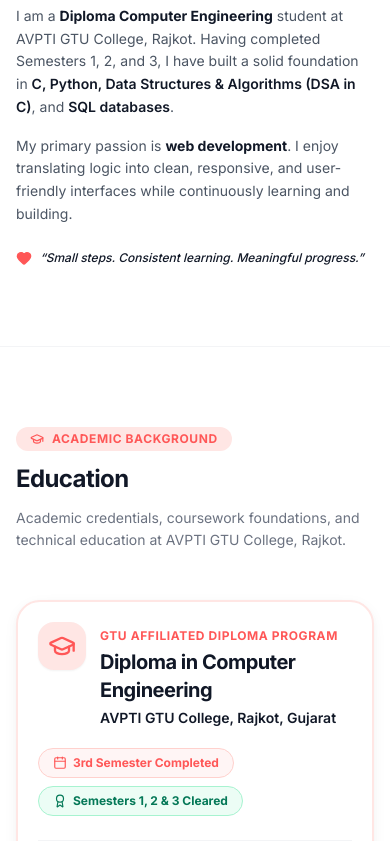
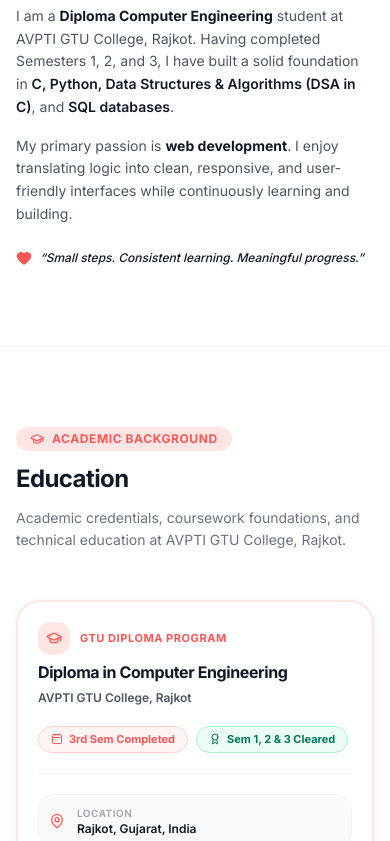
Before and after one commit to bansijethava/portfolio, a Next.js app: page / in a window 390 px wide. Shown: the part 1156-1997 px from the top of the page. Built offline with nearby package versions, Linux system fonts and the light colour scheme.

Commit message:
responsive: optimize mobile layout for single-line titles, clean cards, and non-overlapping navbar

```diff
--- a/components/Education.tsx
+++ b/components/Education.tsx
@@ -36,60 +36,63 @@ export default function Education() {
 
         {/* Institution Highlight Header Card */}
         <div className="relative p-5 sm:p-7 md:p-9 rounded-3xl bg-white dark:bg-[#131926] border-2 border-[#FFE6E4] dark:border-white/[0.08] shadow-card dark:shadow-[0_8px_32px_rgba(0,0,0,0.6)] hover:shadow-elevated transition-all duration-300">
-          <div className="flex flex-col lg:flex-row lg:items-center justify-between gap-5 sm:gap-6 pb-6 border-b border-[#F3F4F6] dark:border-white/[0.08]">
-            <div className="flex items-start gap-3.5 sm:gap-4">
-              <div className="w-12 h-12 sm:w-14 sm:h-14 rounded-2xl bg-[#FFE6E4] dark:bg-[#FF5757]/15 dark:border dark:border-[#FF5757]/30 text-[#FF5757] dark:text-[#FF7D77] flex items-center justify-center flex-shrink-0 p-2.5 sm:p-3 shadow-sm">
-                <GraduationCap className="w-7 h-7 sm:w-8 sm:h-8" />
+          <div className="flex flex-col lg:flex-row lg:items-center justify-between gap-4 sm:gap-6 pb-5 sm:pb-6 border-b border-[#F3F4F6] dark:border-white/[0.08]">
+            <div className="space-y-1.5 sm:space-y-2">
+              {/* Top Row: Icon + Program Badge */}
+              <div className="flex items-center gap-2.5">
+                <div className="w-8 h-8 sm:w-11 sm:h-11 rounded-xl sm:rounded-2xl bg-[#FFE6E4] dark:bg-[#FF5757]/15 dark:border dark:border-[#FF5757]/30 text-[#FF5757] dark:text-[#FF7D77] flex items-center justify-center flex-shrink-0 p-1.5 sm:p-2 shadow-sm">
+                  <GraduationCap className="w-4 h-4 sm:w-6 sm:h-6" />
+                </div>
+                <span className="text-[11px] sm:text-xs font-bold uppercase tracking-wider text-[#FF5757] dark:text-[#FF7D77] whitespace-nowrap">
+                  GTU Diploma Program
+                </span>
               </div>
-              <div className="min-w-0">
-                <span className="text-xs font-bold uppercase tracking-wider text-[#FF5757] dark:text-[#FF7D77]">
-                  GTU Affiliated Diploma Program
-                </span>
-                <h3 className="text-xl sm:text-2xl font-bold text-[#111827] dark:text-white tracking-tight mt-0.5 break-words">
-                  {educationData.degree} in {educationData.field}
-                </h3>
-                <p className="text-sm font-semibold text-[#111827] dark:text-slate-200 mt-1">
-                  {educationData.institution}
-                </p>
-              </div>
+
+              {/* Title & Institution: Given full width so it stays on a clean single line */}
+              <h3 className="text-base sm:text-xl lg:text-2xl font-bold text-[#111827] dark:text-white tracking-tight whitespace-nowrap sm:whitespace-normal">
+                {educationData.degree} in {educationData.field}
+              </h3>
+              <p className="text-xs sm:text-sm font-semibold text-[#4B5563] dark:text-slate-300 whitespace-nowrap sm:whitespace-normal">
+                AVPTI GTU College, Rajkot
+              </p>
             </div>
 
             {/* Academic Badges */}
-            <div className="flex flex-wrap items-center gap-2 sm:gap-2.5">
-              <div className="flex items-center gap-1.5 sm:gap-2 px-3.5 sm:px-4 py-1.5 sm:py-2 rounded-full bg-[#FFF5F5] dark:bg-[#182030] border border-[#FFD1CD] dark:border-[#FF5757]/30 text-xs font-bold text-[#FF5757] dark:text-[#FF7D77]">
-                <Calendar className="w-3.5 h-3.5 text-[#FF5757] dark:text-[#FF7D77]" />
-                <span>3rd Semester Completed</span>
+            <div className="flex flex-wrap items-center gap-2 pt-1 sm:pt-0">
+              <div className="inline-flex items-center gap-1.5 px-3 py-1 sm:px-4 sm:py-1.5 rounded-full bg-[#FFF5F5] dark:bg-[#182030] border border-[#FFD1CD] dark:border-[#FF5757]/30 text-[11px] sm:text-xs font-bold text-[#FF5757] dark:text-[#FF7D77] whitespace-nowrap">
+                <Calendar className="w-3 h-3 text-[#FF5757] dark:text-[#FF7D77]" />
+                <span>3rd Sem Completed</span>
               </div>
-              <div className="flex items-center gap-1.5 sm:gap-2 px-3.5 sm:px-4 py-1.5 sm:py-2 rounded-full bg-emerald-50 dark:bg-emerald-950/40 border border-emerald-200 dark:border-emerald-800/60 text-xs font-bold text-emerald-700 dark:text-emerald-400">
-                <Award className="w-3.5 h-3.5" />
-                <span>Semesters 1, 2 &amp; 3 Cleared</span>
+              <div className="inline-flex items-center gap-1.5 px-3 py-1 sm:px-4 sm:py-1.5 rounded-full bg-emerald-50 dark:bg-emerald-950/40 border border-emerald-200 dark:border-emerald-800/60 text-[11px] sm:text-xs font-bold text-emerald-700 dark:text-emerald-400 whitespace-nowrap">
+                <Award className="w-3 h-3" />
+                <span>Sem 1, 2 &amp; 3 Cleared</span>
               </div>
             </div>
           </div>
 
           {/* Quick Metrics Bar */}
-          <div className="pt-6 grid grid-cols-1 sm:grid-cols-3 gap-3 sm:gap-4 text-xs sm:text-sm">
-            <div className="flex items-center gap-3 p-3 sm:p-3.5 rounded-2xl bg-[#FAFAFA] dark:bg-[#182030] border border-[#F3F4F6] dark:border-white/[0.06]">
+          <div className="pt-5 sm:pt-6 grid grid-cols-1 sm:grid-cols-3 gap-2.5 sm:gap-4 text-xs sm:text-sm">
+            <div className="flex items-center gap-3 p-2.5 sm:p-3.5 rounded-2xl bg-[#FAFAFA] dark:bg-[#182030] border border-[#F3F4F6] dark:border-white/[0.06]">
               <MapPin className="w-4 h-4 text-[#FF5757] flex-shrink-0" />
               <div className="min-w-0">
-                <p className="text-xs text-[#9CA3AF] dark:text-slate-400 font-semibold uppercase tracking-wider">Location</p>
-                <p className="font-semibold text-[#111827] dark:text-slate-100 truncate">{educationData.location}</p>
+                <p className="text-[10px] sm:text-xs text-[#9CA3AF] dark:text-slate-400 font-semibold uppercase tracking-wider">Location</p>
+                <p className="font-semibold text-[#111827] dark:text-slate-100 text-xs sm:text-sm truncate whitespace-nowrap">Rajkot, Gujarat, India</p>
               </div>
             </div>
 
-            <div className="flex items-center gap-3 p-3 sm:p-3.5 rounded-2xl bg-[#FAFAFA] dark:bg-[#182030] border border-[#F3F4F6] dark:border-white/[0.06]">
+            <div className="flex items-center gap-3 p-2.5 sm:p-3.5 rounded-2xl bg-[#FAFAFA] dark:bg-[#182030] border border-[#F3F4F6] dark:border-white/[0.06]">
               <Layers className="w-4 h-4 text-[#FF5757] flex-shrink-0" />
               <div className="min-w-0">
-                <p className="text-xs text-[#9CA3AF] dark:text-slate-400 font-semibold uppercase tracking-wider">Core CSE Subjects</p>
-                <p className="font-semibold text-[#111827] dark:text-slate-100 truncate">15 Rigorous Subjects</p>
+                <p className="text-[10px] sm:text-xs text-[#9CA3AF] dark:text-slate-400 font-semibold uppercase tracking-wider">Core CSE Subjects</p>
+                <p className="font-semibold text-[#111827] dark:text-slate-100 text-xs sm:text-sm truncate whitespace-nowrap">15 Rigorous Subjects</p>
               </div>
             </div>
 
-            <div className="flex items-center gap-3 p-3 sm:p-3.5 rounded-2xl bg-[#FAFAFA] dark:bg-[#182030] border border-[#F3F4F6] dark:border-white/[0.06]">
+            <div className="flex items-center gap-3 p-2.5 sm:p-3.5 rounded-2xl bg-[#FAFAFA] dark:bg-[#182030] border border-[#F3F4F6] dark:border-white/[0.06]">
               <Sparkles className="w-4 h-4 text-[#FF5757] flex-shrink-0" />
               <div className="min-w-0">
-                <p className="text-xs text-[#9CA3AF] dark:text-slate-400 font-semibold uppercase tracking-wider">Technical Milestones</p>
-                <p className="text-xs sm:text-sm font-semibold text-[#111827] dark:text-slate-100 truncate">C &bull; Python &bull; Full DSA &bull; SQL</p>
+                <p className="text-[10px] sm:text-xs text-[#9CA3AF] dark:text-slate-400 font-semibold uppercase tracking-wider">Technical Milestones</p>
+                <p className="font-semibold text-[#111827] dark:text-slate-100 text-[11px] sm:text-sm truncate whitespace-nowrap">C &bull; Python &bull; DSA &bull; SQL</p>
               </div>
             </div>
           </div>
--- a/components/Navbar.tsx
+++ b/components/Navbar.tsx
@@ -105,13 +105,13 @@ export default function Navbar() {
       }`}
     >
       <div className="max-w-7xl mx-auto px-4 sm:px-6 lg:px-8 flex items-center justify-between">
-        {/* LHS: Brand Name matching the reference layout */}
+        {/* LHS: Brand Name */}
         <Link
           href="#home"
-          className="select-none group focus-visible:outline-none focus-visible:ring-2 focus-visible:ring-[#FF5757] rounded-lg"
+          className="select-none group px-3 py-1.5 rounded-full bg-[#FFF2F1] dark:bg-[#131926] border border-[#FFD6D3] dark:border-[#FF5757]/30 shadow-[0_4px_20px_rgba(255,87,87,0.08)] dark:shadow-[0_4px_25px_rgba(255,87,87,0.15)] backdrop-blur-md lg:bg-transparent lg:border-0 lg:shadow-none lg:p-0"
           aria-label="Bansi Jethava - Home"
         >
-          <span className="text-lg sm:text-xl md:text-2xl font-bold tracking-tight text-[#111827] dark:text-white leading-tight">
+          <span className="text-base sm:text-xl md:text-2xl font-bold tracking-tight text-[#111827] dark:text-white leading-tight">
             Bansi{" "}
             <span className="text-[#FF5757] dark:text-[#FF7D77] font-bold">
               Jethava
--- a/components/Projects.tsx
+++ b/components/Projects.tsx
@@ -144,9 +144,9 @@ export default function Projects() {
 
               {/* Learning Focus Tag & GitHub Link */}
               <div className="mt-6 sm:mt-7 flex flex-wrap items-center justify-center gap-2.5 sm:gap-3">
-                <div className="inline-flex items-center gap-2 px-3.5 sm:px-4 py-2 rounded-full bg-[#FFF5F5] dark:bg-[#182030] border border-[#FFE6E4] dark:border-[#FF5757]/30 text-xs font-semibold text-[#FF5757] dark:text-[#FF7D77] text-center">
+                <div className="inline-flex items-center gap-2 px-3.5 sm:px-4 py-2 rounded-full bg-[#FFF5F5] dark:bg-[#182030] border border-[#FFE6E4] dark:border-[#FF5757]/30 text-xs font-semibold text-[#FF5757] dark:text-[#FF7D77] text-center whitespace-nowrap">
                   <span className="w-2 h-2 rounded-full bg-[#FF5757] animate-pulse flex-shrink-0" />
-                  <span>Upcoming: C programming repositories &amp; web projects</span>
+                  <span>Upcoming: C repos &amp; Web projects</span>
                 </div>
                 <Link
                   href={siteConfig.github}
```
Also changed, not shown: components/Certificates.tsx (+19 -19 lines), components/Skills.tsx (+5 -5 lines).
